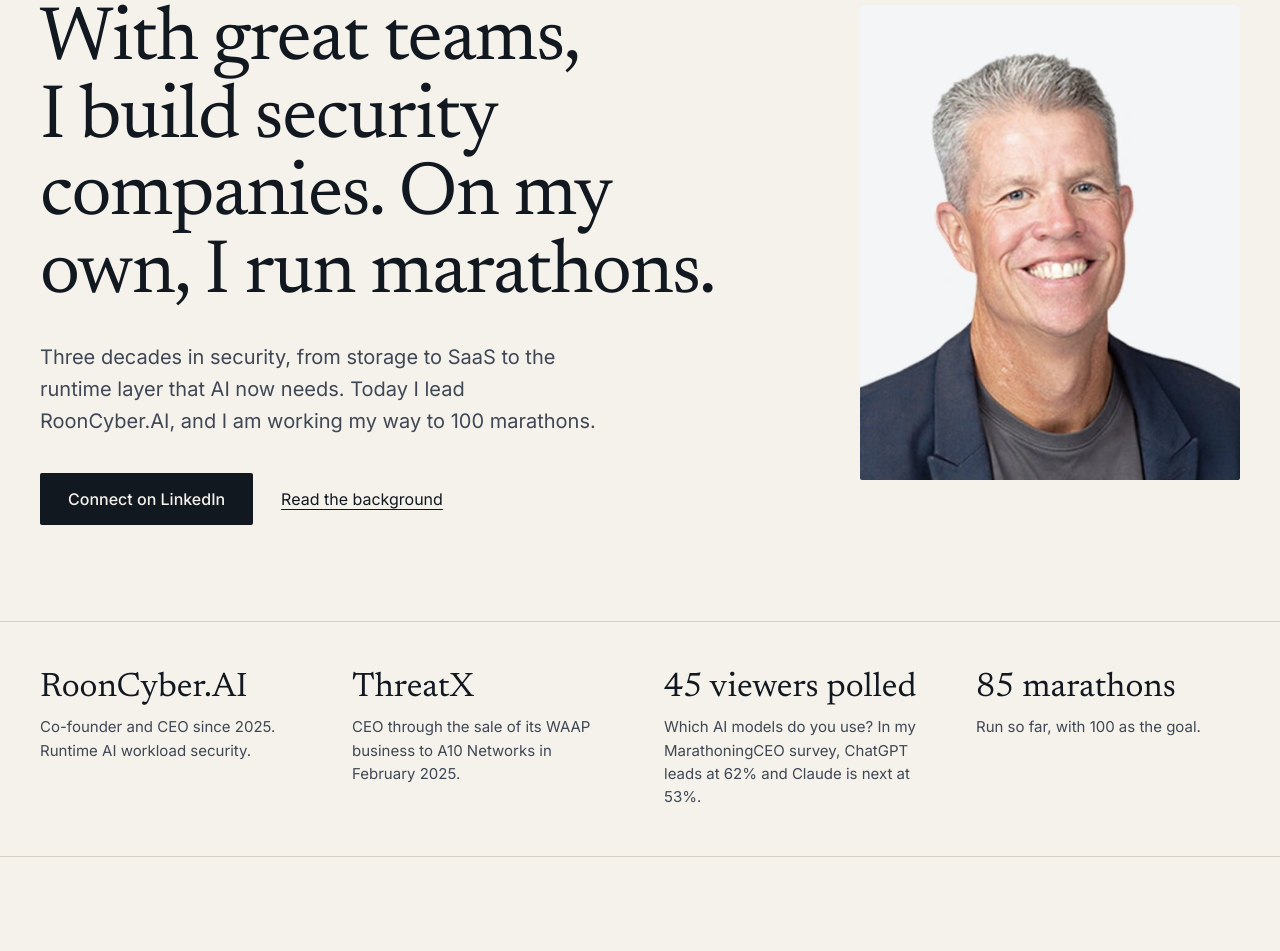
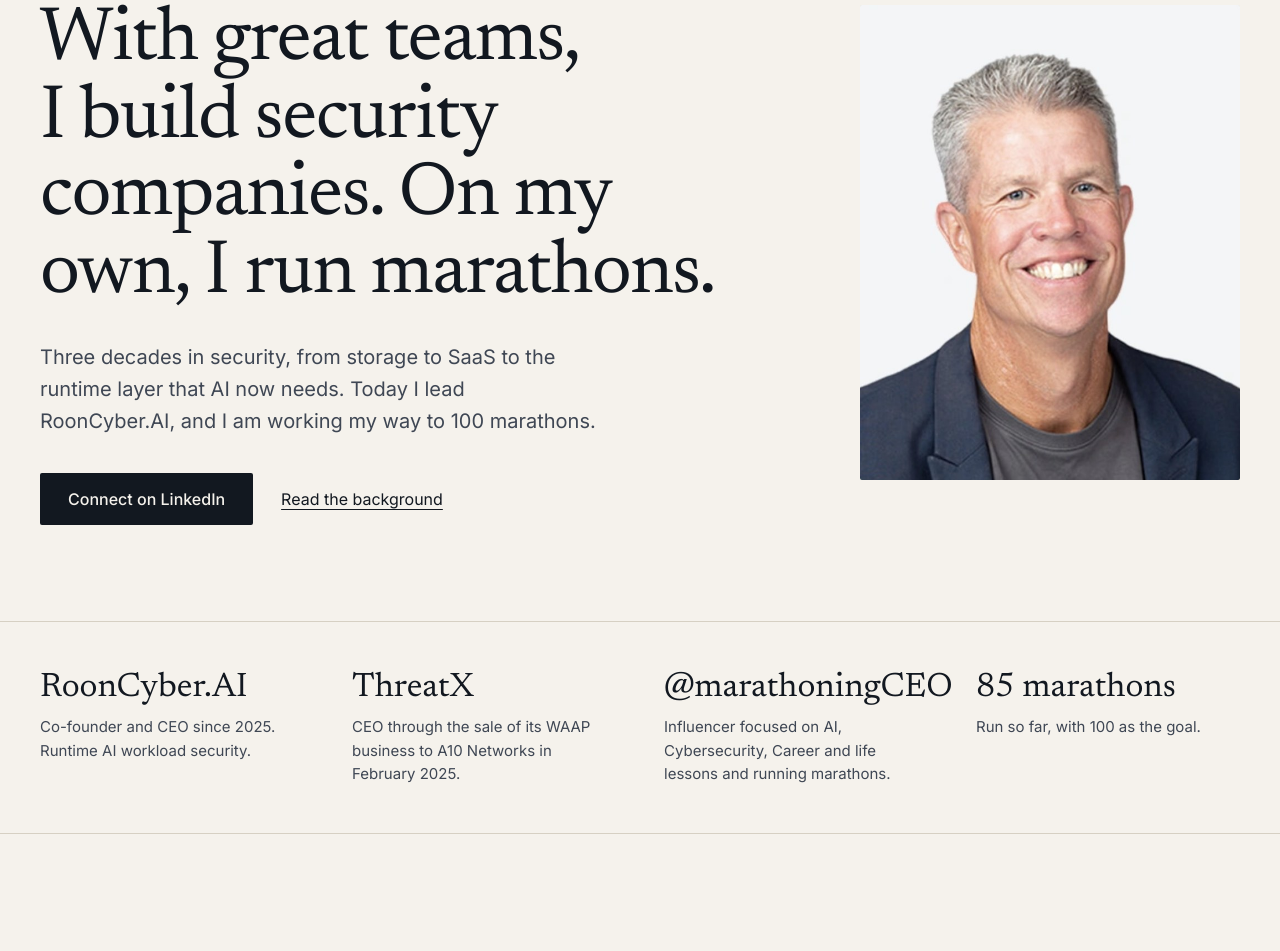
Before and after one commit to genefay-marathon/genefay.com, a plain HTML site: page index.html in a window 1280 px wide. Shown: the part 177-1128 px from the top of the page. Drawn offline with Linux system fonts and the light colour scheme.

Commit message:
Replace survey tile with @marathoningCEO description
Co-Authored-By: Claude Sonnet 5.5 <noreply@anthropic.com>
Claude-Session: https://claude.ai/code/session_01SbiYj4sXGKQC8WuuhkRQdH

```diff
--- a/index.html
+++ b/index.html
@@ -60,8 +60,8 @@ h1,h2{overflow-wrap:break-word}
 <div style="font-size:15px;line-height:1.55;color:#3F4754">CEO through the sale of its WAAP business to A10 Networks in February 2025.</div>
 </div>
 <div style="display:flex;flex-direction:column;gap:8px">
-<div style="font-family:'Newsreader',Georgia,serif;font-size:34px;line-height:1.1">45 viewers polled</div>
-<div style="font-size:15px;line-height:1.55;color:#3F4754">Which AI models do you use? In my MarathoningCEO survey, ChatGPT leads at 62% and Claude is next at 53%.</div>
+<div style="font-family:'Newsreader',Georgia,serif;font-size:34px;line-height:1.1">@marathoningCEO</div>
+<div style="font-size:15px;line-height:1.55;color:#3F4754">Influencer focused on AI, Cybersecurity, Career and life lessons and running marathons.</div>
 </div>
 <div style="display:flex;flex-direction:column;gap:8px">
 <div style="font-family:'Newsreader',Georgia,serif;font-size:34px;line-height:1.1">85 marathons</div>
```
